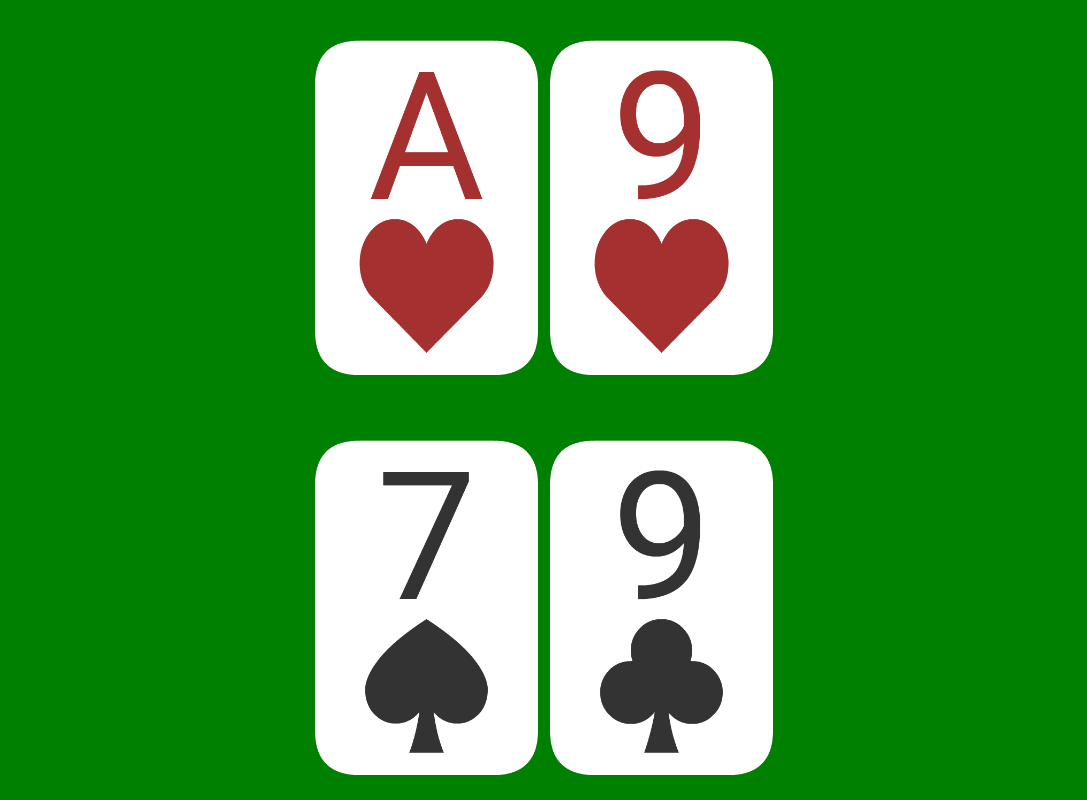
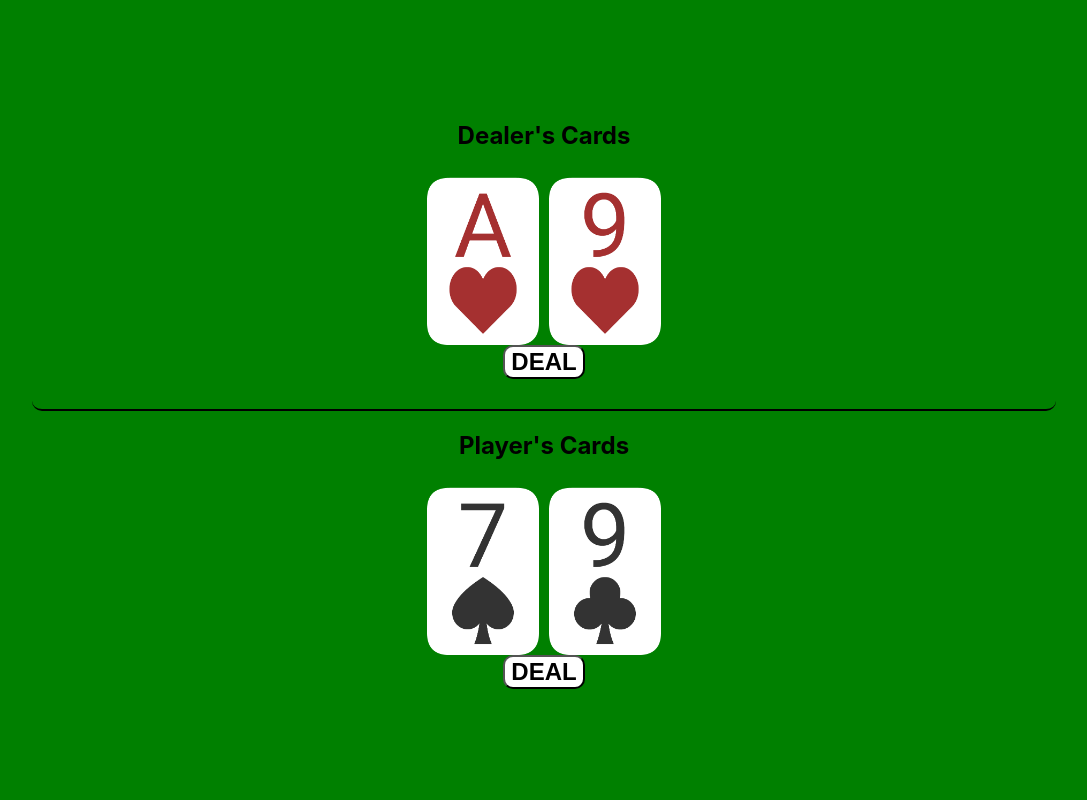
Before and after one commit to jshprintz/perfectplaybj, a React (Create React App) app: page / in a window 1280 px wide. Shown: the whole page, without its empty margins (96-1183 px from the left). Built offline with nearby package versions, Linux system fonts and the light colour scheme.

Commit message:
Deal functionality and some formatting

```diff
--- a/src/App.tsx
+++ b/src/App.tsx
@@ -7,6 +7,14 @@ function App() {
   return (
     <Container>
       <DealerHand />
+      <div
+        style={{
+          width: "80%",
+          height: "20px",
+          borderBottom: "2px solid black",
+          borderRadius: "10px",
+        }}
+      ></div>
       <PlayerHand />
     </Container>
   );
@@ -21,7 +29,7 @@ const Container = styled.div`
   display: flex;
   flex-direction: column;
   align-items: center;
-  justify-content: space-around;
+  justify-content: center;
 
   background-color: green;
 `;
--- a/src/Components/DealerHand.tsx
+++ b/src/Components/DealerHand.tsx
@@ -1,24 +1,32 @@
-import React from "react";
+import React, { useState } from "react";
 import styled from "styled-components";
 import DisplayCard from "./DisplayCard";
 import GetRandomCard from "../Utilities/GetRandomCard";
 
 const DealerHand = () => {
-  const cardOne = GetRandomCard();
-  const cardTwo = GetRandomCard();
+  const [cardOne, setCardOne] = useState(GetRandomCard());
+  const [cardTwo, setCardTwo] = useState(GetRandomCard());
+
+  const handleDealClick = () => {
+    setCardOne(GetRandomCard());
+    setCardTwo(GetRandomCard());
+  };
 
   return (
     <Container>
-      <DisplayCard imageUrl={cardOne} />
-      <DisplayCard imageUrl={cardTwo} />
+      <h2>Dealer's Cards</h2>
+      <CardContainer>
+        <DisplayCard imageUrl={cardOne} />
+        <DisplayCard imageUrl={cardTwo} />
+      </CardContainer>
+      <DealBtn onClick={() => handleDealClick()}>DEAL</DealBtn>
     </Container>
   );
-}
+};
 
 // Styled Components
-const Container = styled.div`
+const CardContainer = styled.div`
   width: 100%;
-
   display: flex;
   flex-direction: row;
   align-items: center;
@@ -26,5 +34,22 @@ const Container = styled.div`
   gap: 10px;
 `;
 
+const Container = styled.div`
+  width: 100%;
+  display: flex;
+  flex-direction: column;
+  align-items: center;
+  justify-content: center;
+`;
+
+const DealBtn = styled.button`
+  border-radius: 10px;
+  background-color: #fff;
+  color: #000;
+  font-size: 1.5rem;
+  font-weight: bold;
+  margin-bottom: 10px;
+`;
+
 // Export
 export default DealerHand;
--- a/src/Components/DisplayCard.tsx
+++ b/src/Components/DisplayCard.tsx
@@ -1,18 +1,17 @@
 import React from "react";
 import styled from "styled-components";
 
-const DisplayCard: React.FC<{imageUrl: string}> = ({imageUrl}) => {
-  return(
+const DisplayCard: React.FC<{ imageUrl: string }> = ({ imageUrl }) => {
+  return (
     <CardContainer>
       <Card alt="test" src={imageUrl} />
     </CardContainer>
-  )
-}
+  );
+};
 
 // Styled Components
 const CardContainer = styled.div`
-  height: 350px;
-  width: 225px;
+  height: 175px;
 
   display: flex;
   flex-direction: row;
@@ -26,6 +25,5 @@ const Card = styled.img`
   object-fit: contain;
 `;
 
-
 // Export
 export default DisplayCard;
--- a/src/Components/PlayerHand.tsx
+++ b/src/Components/PlayerHand.tsx
@@ -1,24 +1,32 @@
-import React from "react";
+import React, { useState } from "react";
 import styled from "styled-components";
 import DisplayCard from "./DisplayCard";
 import GetRandomCard from "../Utilities/GetRandomCard";
 
 const PlayerHand = () => {
-  const cardOne = GetRandomCard();
-  const cardTwo = GetRandomCard();
+  const [cardOne, setCardOne] = useState(GetRandomCard());
+  const [cardTwo, setCardTwo] = useState(GetRandomCard());
+
+  const handleDealClick = () => {
+    setCardOne(GetRandomCard());
+    setCardTwo(GetRandomCard());
+  };
 
   return (
     <Container>
-      <DisplayCard imageUrl={cardOne} />
-      <DisplayCard imageUrl={cardTwo} />
+      <h2>Player's Cards</h2>
+      <CardContainer>
+        <DisplayCard imageUrl={cardOne} />
+        <DisplayCard imageUrl={cardTwo} />
+      </CardContainer>
+      <DealBtn onClick={() => handleDealClick()}>DEAL</DealBtn>
     </Container>
   );
-}
+};
 
 // Styled Components
-const Container = styled.div`
+const CardContainer = styled.div`
   width: 100%;
-
   display: flex;
   flex-direction: row;
   align-items: center;
@@ -26,5 +34,22 @@ const Container = styled.div`
   gap: 10px;
 `;
 
+const Container = styled.div`
+  width: 100%;
+  display: flex;
+  flex-direction: column;
+  align-items: center;
+  justify-content: center;
+`;
+
+const DealBtn = styled.button`
+  border-radius: 10px;
+  background-color: #fff;
+  color: #000;
+  font-size: 1.5rem;
+  font-weight: bold;
+  margin-bottom: 10px;
+`;
+
 // Export
 export default PlayerHand;
--- a/src/Utilities/GetCards.ts
+++ b/src/Utilities/GetCards.ts
@@ -54,7 +54,62 @@ import aceHearts from "../Assets/cards/cardHearts_A.png";
 import aceSpades from "../Assets/cards/cardSpades_A.png";
 
 const GetCards = () => {
-  const cards = [
+
+  const cardData = {
+    back: { source: back, value: "back" },
+    twoDiamonds: { source: twoDiamonds, value: "2d" },
+    twoClubs: { source: twoClubs, value: "2c" },
+    twoHearts: { source: twoHearts, value: "2h" },
+    twoSpades: { source: twoSpades, value: "2s" },
+    threeDiamonds: { source: threeDiamonds, value: "3d" },
+    threeClubs: { source: threeClubs, value: "3c" },
+    threeHearts: { source: threeHearts, value: "3h" },
+    threeSpades: { source: threeSpades, value: "3s" },
+    fourDiamonds: { source: fourDiamonds, value: "4d" },
+    fourClubs: { source: fourClubs, value: "4c" },
+    fourHearts: { source: fourHearts, value: "4h" },
+    fourSpades: { source: fourSpades, value: "4s" },
+    fiveDiamonds: { source: fiveDiamonds, value: "5d" },
+    fiveClubs: { source: fiveClubs, value: "5c" },
+    fiveHearts: { source: fiveHearts, value: "5h" },
+    fiveSpades: { source: fiveSpades, value: "5s" },
+    sixDiamonds: { source: sixDiamonds, value: "6d" },
+    sixClubs: { source: sixClubs, value: "6c" },
+    sixHearts: { source: sixHearts, value: "6h" },
+    sixSpades: { source: sixSpades, value: "6s" },
+    sevenDiamonds: { source: sevenDiamonds, value: "7d" },
+    sevenClubs: { source: sevenClubs, value: "7c" },
+    sevenHearts: { source: sevenHearts, value: "7h" },
+    sevenSpades: { source: sevenSpades, value: "7s" },
+    eightDiamonds: { source: eightDiamonds, value: "8d" },
+    eightClubs: { source: eightClubs, value: "8c" },
+    eightHearts: { source: eightHearts, value: "8h" },
+    eightSpades: { source: eightSpades, value: "8s" },
+    nineDiamonds: { source: nineDiamonds, value: "9d" },
+    nineClubs: { source: nineClubs, value: "9c" },
+    nineHearts: { source: nineHearts, value: "9h" },
+    nineSpades: { source: nineSpades, value: "9s" },
+    tenDiamonds: { source: tenDiamonds, value: "10d" },
+    tenClubs: { source: tenClubs, value: "10c" },
+    tenHearts: { source: tenHearts, value: "10h" },
+    tenSpades: { source: tenSpades, value: "10s" },
+    jackDiamonds: { source: jackDiamonds, value: "Jd" },
+    jackClubs: { source: jackClubs, value: "Jc" },
+    jackHearts: { source: jackHearts, value: "Jh" },
+    jackSpades: { source: jackSpades, value: "Js" },
+    queenDiamonds: { source: queenDiamonds, value: "Qd" },
+    queenClubs: { source: queenClubs, value: "Qc" },
+    queenHearts: { source: queenHearts, value: "Qh" },
+    queenSpades: { source: queenSpades, value: "Qs" },
+    kingDiamonds: { source: kingDiamonds, value: "Kd" },
+    kingClubs: { source: kingClubs, value: "Kc" },
+    kingHearts: { source: kingHearts, value: "Kh" },
+    kingSpades: { source: kingSpades, value: "Ks" },
+    aceDiamonds: { source: aceDiamonds, value: "Ad" },
+    aceClubs: { source: aceClubs, value: "Ac" },
+    aceHearts: { source: aceHearts, value: "Ah" },
+    aceSpades: { source: aceSpades, value: "As" },
+    allCardsSource: [
       back,
       twoDiamonds,
       twoClubs,
@@ -108,9 +163,10 @@ const GetCards = () => {
       aceClubs,
       aceHearts,
       aceSpades,
-  ];
+    ],
+  };
 
-  return cards;
+  return cardData;
 };
 
 // Export
--- a/src/Utilities/GetRandomCard.ts
+++ b/src/Utilities/GetRandomCard.ts
@@ -2,8 +2,8 @@ import GetCards from "./GetCards";
 
 const GetRandomCard = () => {
   const cards = GetCards();
-  const randomNum = Math.floor(Math.random() * (cards.length - 1)) + 1;
-  const randomCard = cards[randomNum];
+  const randomNum = Math.floor(Math.random() * (cards.allCardsSource.length - 1)) + 1;
+  const randomCard = cards.allCardsSource[randomNum];
   return randomCard;
 };
 
```
Lines whose indentation alone changed are shown as unchanged.
